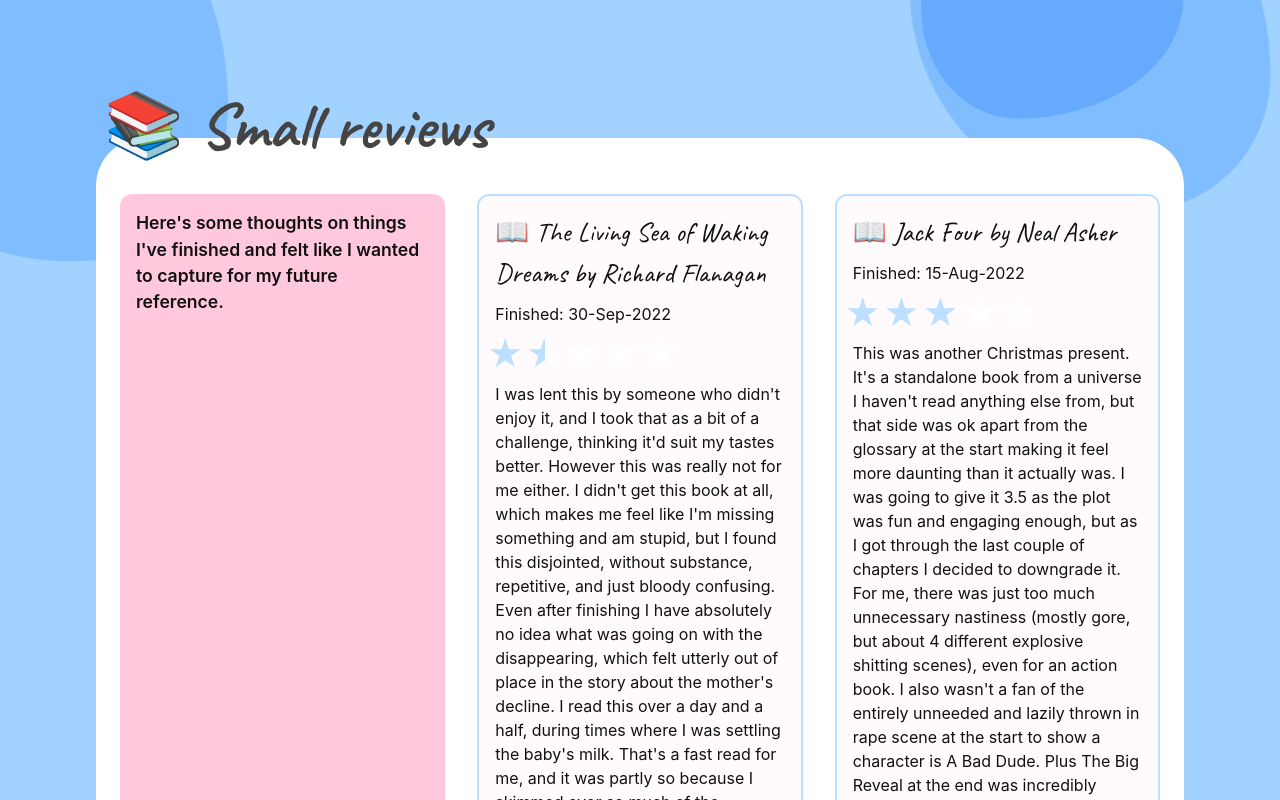
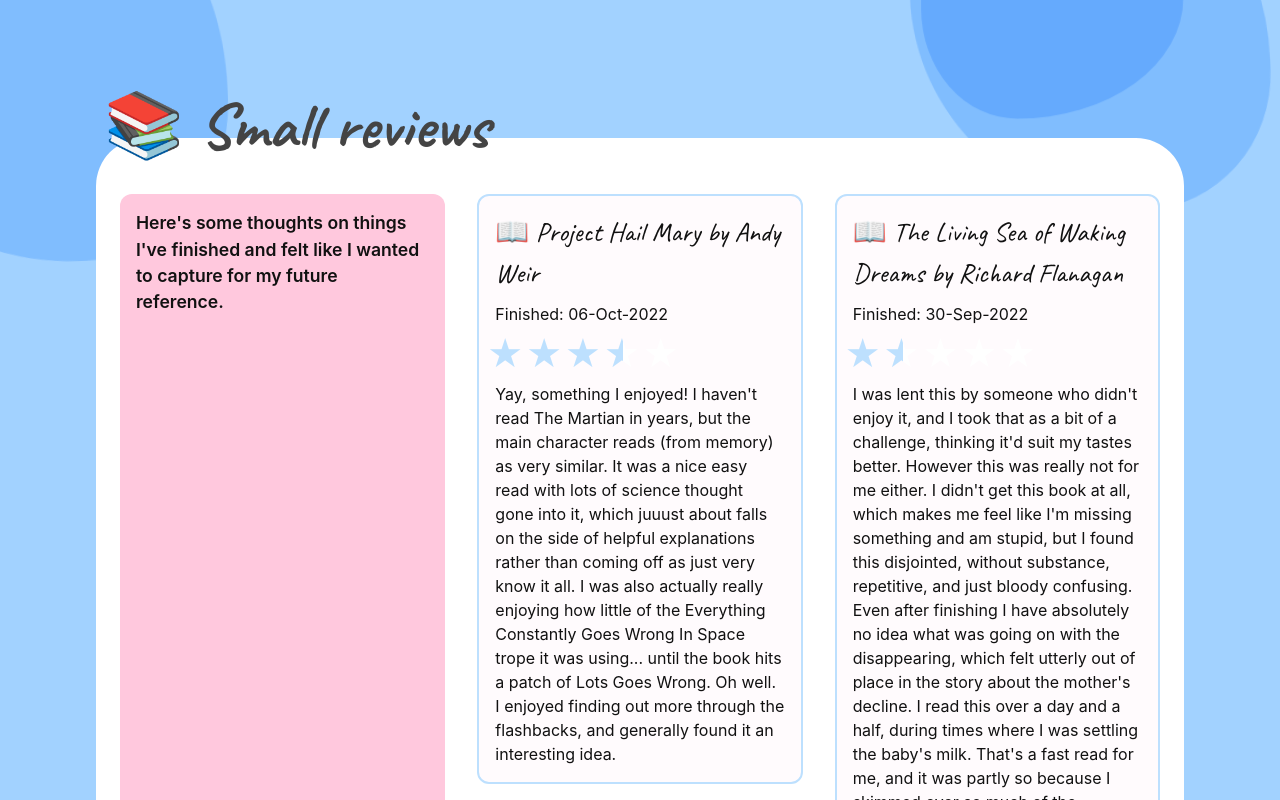
Before and after one commit to greywillfade/small-reviews, a React (Create React App) app: page / in a window 1280 px wide. Shown: the top 800 px of the page. Built offline with nearby package versions, Linux system fonts and the light colour scheme.

Commit message:
Add Project Hail Mary

```diff
--- a/src/data.js
+++ b/src/data.js
@@ -1,7 +1,15 @@
 export const reviewData = [
     {
+        title: "Project Hail Mary",
+        author: "Andy Weir",
+        category: "Book",
+        dateFinished: "06-Oct-2022",
+        rating: "3.5",
+        thoughts: "Yay, something I enjoyed! I haven't read The Martian in years, but the main character reads (from memory) as very similar. It was a nice easy read with lots of science thought gone into it, which juuust about falls on the side of helpful explanations rather than coming off as just very know it all. I was also actually really enjoying how little of the Everything Constantly Goes Wrong In Space trope it was using... until the book hits a patch of Lots Goes Wrong. Oh well. I enjoyed finding out more through the flashbacks, and generally found it an interesting idea."
+    },
+    {
         title: "The Living Sea of Waking Dreams",
-        author: "Richard Flanagan ",
+        author: "Richard Flanagan",
         category: "Book",
         dateFinished: "30-Sep-2022",
         rating: "1.5",
```
